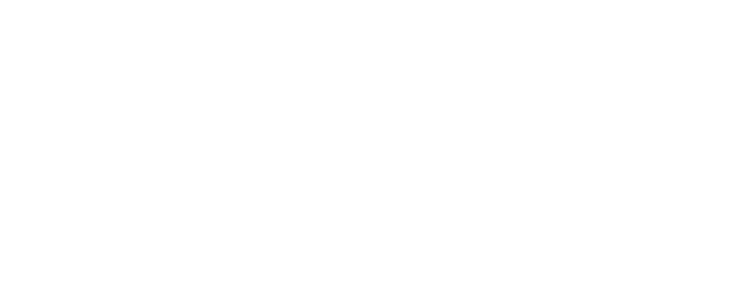
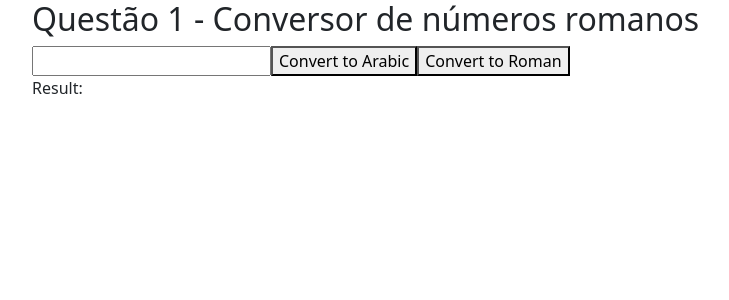
Before and after one commit to abudluan/rota-das-oficinas, a React (Create React App) app: page /Q1 in a window 1280 px wide. Before the commit this address had no page. Shown: the top 300 px of the page, without its empty margins (50-779 px from the left). Built offline with nearby package versions, Linux system fonts and the light colour scheme.

Commit message:
feat: Q1 logic added

```diff
--- a/src/App.js
+++ b/src/App.js
@@ -4,6 +4,7 @@ import 'bootstrap/dist/css/bootstrap.min.css';
 
 import ScrollToTop from './config/ScrollToTop';
 import Home from './components/Home';
+import Q1 from './components/Q1/Q1';
 
 function App() {
   return (
@@ -11,6 +12,7 @@ function App() {
       <ScrollToTop />
       <Routes>
       <Route exact path='/' element={<Home/>} />
+      <Route exact path='/Q1' element={<Q1/>} />
       </Routes>
     </Router>
   );
--- a/src/components/Home.js
+++ b/src/components/Home.js
@@ -3,6 +3,7 @@ import './Home.scss';
 import { Col, Container, Row, Button } from "react-bootstrap";
 
 import Logo from '../resources/rota-logo.png';
+import { Link } from "react-router-dom";
 
 const Home = () => {
     return (
@@ -16,15 +17,15 @@ const Home = () => {
                 <Row >
 
                     <Col md className="mb-4">
-                        <Button className="btn-warning">Questão 1 - Conversor de números romanos</Button>
+                        <Button as={Link} to="/Q1" className="btn-warning">Questão 1 - Conversor de números romanos</Button>
                     </Col>
 
                     <Col md className="mb-4">
-                        <Button className="btn-warning">Questão 2 - Jogo da vida</Button>
+                        <Button as={Link} to="/Q2" className="btn-warning">Questão 2 - Jogo da vida</Button>
                     </Col>
 
                     <Col md className="mb-4">
-                        <Button className="btn-warning">Questão 3 - Divisor de conta de restaurante</Button>
+                        <Button as={Link} to="/Q3" className="btn-warning">Questão 3 - Divisor de conta de restaurante</Button>
                     </Col>
 
                 </Row>
--- a/src/components/Home.scss
+++ b/src/components/Home.scss
@@ -1,7 +1,8 @@
 #home{
     text-align: center;
     height: 100vh;
-    margin-top: 5em;
+    padding-top: 5em;
+
 
     img{
         max-height: 20em;
--- /dev/null
+++ b/src/components/Q1/Q1.js
@@ -0,0 +1,96 @@
+import React, {useState }from "react";
+import './Q1.scss';
+import { Container } from "react-bootstrap";
+
+const Q1 = () => {
+    const [inputValue, setInputValue] = useState('');
+    const [result, setResult] = useState('');
+
+    const convertToArabic = () => {
+        const romanToArabic = {
+            I: 1,
+            IV: 4,
+            V: 5,
+            IX: 9,
+            X: 10,
+            XL: 40,
+            L: 50,
+            XC: 90,
+            C: 100,
+            CD: 400,
+            D: 500,
+            CM: 900,
+            M: 1000
+        };
+
+        let arabicNumber = 0;
+        let currentCharIndex = 0;
+
+        while (currentCharIndex < inputValue.length) {
+            const currentChar = inputValue[currentCharIndex];
+            const nextChar = inputValue[currentCharIndex + 1];
+
+            if (nextChar && romanToArabic[currentChar + nextChar]) {
+                arabicNumber += romanToArabic[currentChar + nextChar];
+                currentCharIndex += 2;
+            } else {
+                arabicNumber += romanToArabic[currentChar];
+                currentCharIndex += 1;
+            }
+        }
+
+        setResult(arabicNumber);
+    };
+
+    const convertToRoman = () => {
+        const arabicToRoman = {
+            1: 'I',
+            4: 'IV',
+            5: 'V',
+            9: 'IX',
+            10: 'X',
+            40: 'XL',
+            50: 'L',
+            90: 'XC',
+            100: 'C',
+            400: 'CD',
+            500: 'D',
+            900: 'CM',
+            1000: 'M'
+        };
+
+        let romanNumber = '';
+        let remainingNumber = inputValue;
+
+        Object.keys(arabicToRoman)
+            .sort((a, b) => b - a)
+            .forEach((arabic) => {
+                const roman = arabicToRoman[arabic];
+                const repeatCount = Math.floor(remainingNumber / arabic);
+
+                romanNumber += roman.repeat(repeatCount);
+                remainingNumber -= repeatCount * arabic;
+            });
+
+        setResult(romanNumber);
+    };
+
+    return (
+        <section id="q1">
+            <Container>
+                <h2>Questão 1 - Conversor de números romanos</h2>
+                <input
+                    type="text"
+                    value={inputValue}
+                    onChange={(e) => setInputValue(e.target.value)}
+                />
+                <button onClick={convertToArabic}>Convert to Arabic</button>
+                <button onClick={convertToRoman}>Convert to Roman</button>
+                <div>Result: {result}</div>
+            </Container>
+        </section>
+    )
+}
+
+
+export default Q1;
--- /dev/null
+++ b/src/components/Q1/Q1.scss
@@ -0,0 +1,4 @@
+#q1{
+
+
+}
```
